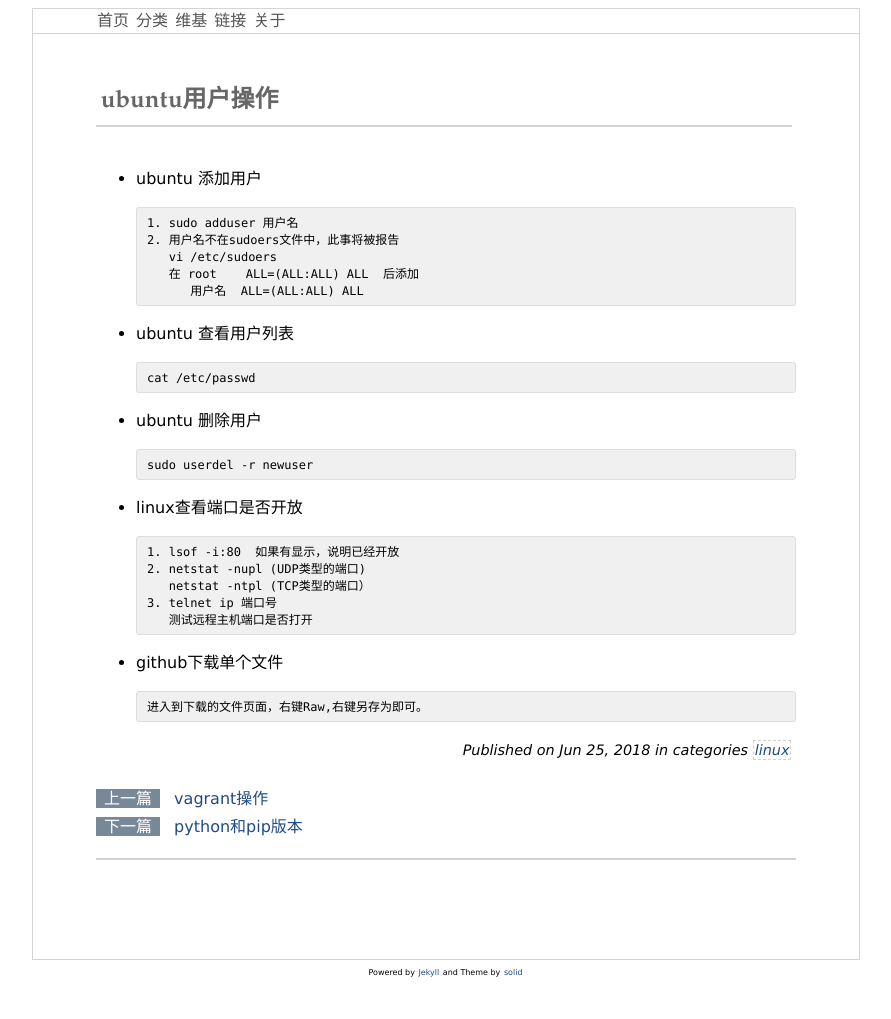
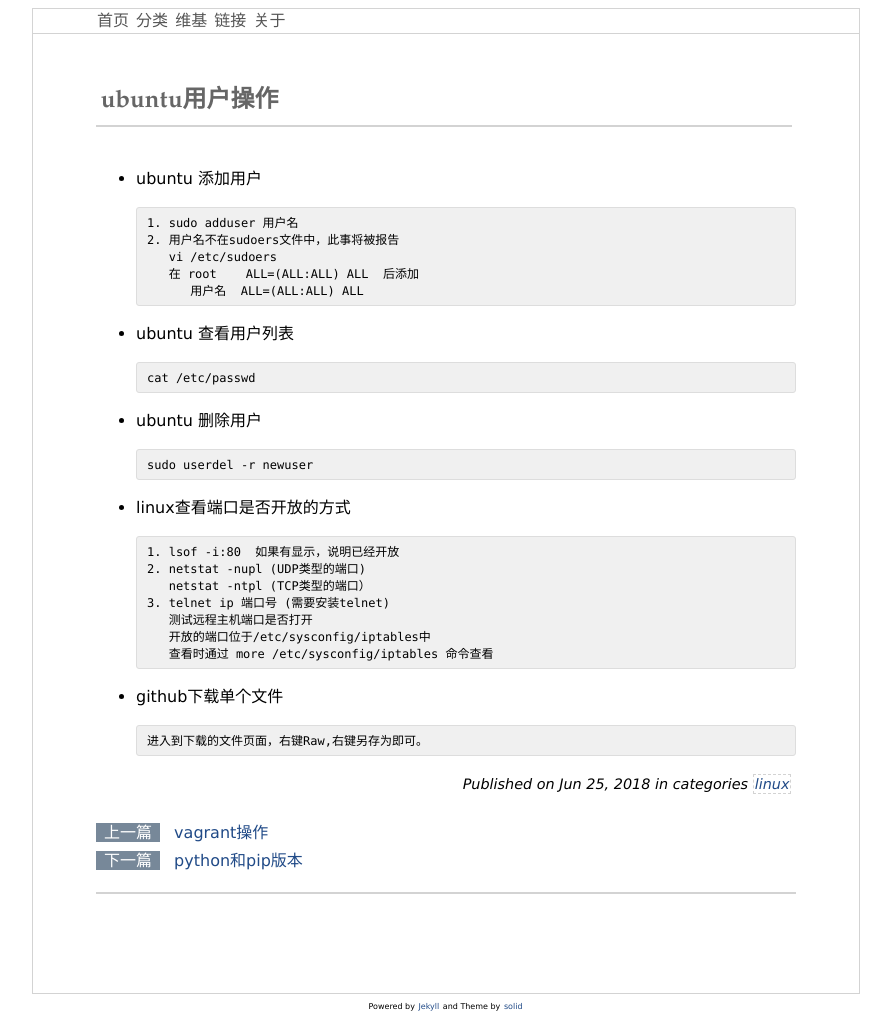
Before and after one commit to hustWang/hustWang.github.io, a Jekyll site: the page built from _posts/2018-06-25-ubuntu用户操作相关.md, in a window 1280 px wide. Shown: the whole page, without its empty margins (194-1085 px from the left). Built offline with Jekyll 4.4.1, drawn with Linux system fonts in a browser that asks for light colours; comment, search, counter and statistics services are not loaded; before the commit the page ends 985 px from its top, so only the background shows below that.

Commit message:
Update 2018-06-25-ubuntu用户操作相关.md

````diff
--- a/_posts/2018-06-25-ubuntu用户操作相关.md
+++ b/_posts/2018-06-25-ubuntu用户操作相关.md
@@ -28,14 +28,16 @@
   sudo userdel -r newuser
   ```
 
-- linux查看端口是否开放
+- linux查看端口是否开放的方式
 
   ```
   1. lsof -i:80  如果有显示，说明已经开放
   2. netstat -nupl (UDP类型的端口)
      netstat -ntpl (TCP类型的端口）
-  3. telnet ip 端口号
+  3. telnet ip 端口号 (需要安装telnet)
      测试远程主机端口是否打开
+     开放的端口位于/etc/sysconfig/iptables中
+     查看时通过 more /etc/sysconfig/iptables 命令查看
   ```
 
 - github下载单个文件
````
